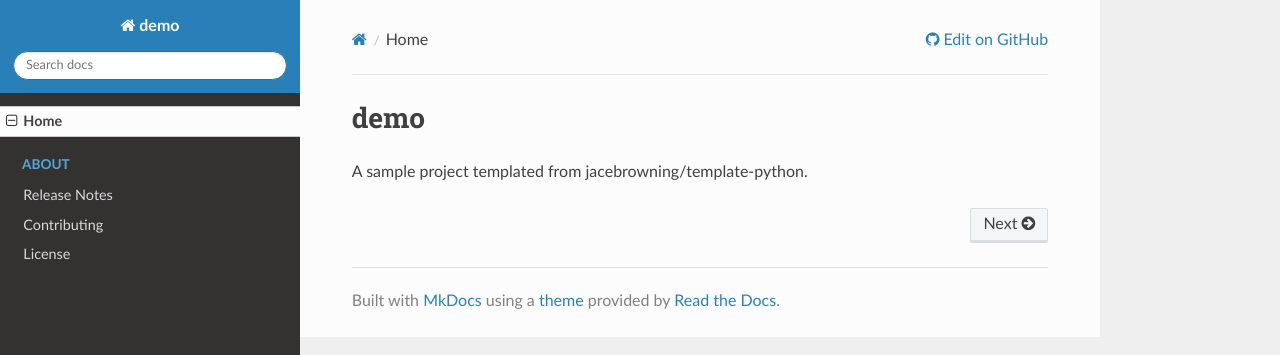
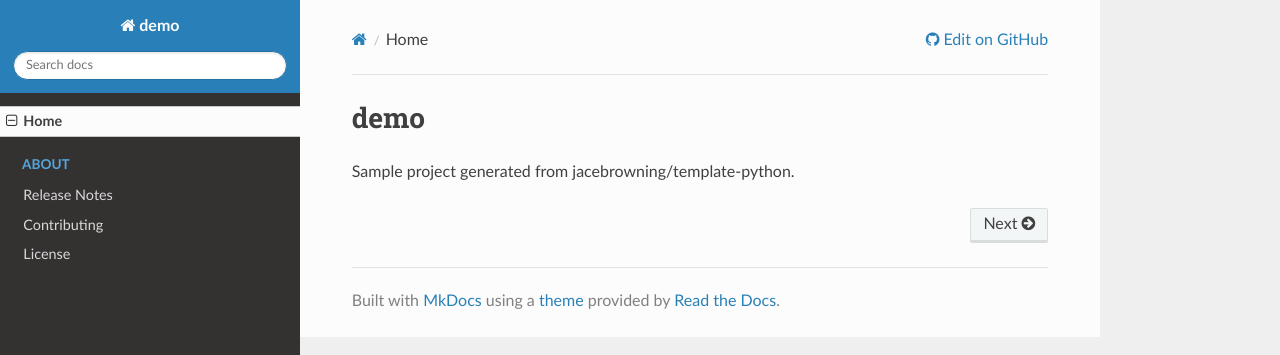
Before and after one commit to jacebrowning/template-python-demo, an MkDocs documentation site: the page built from docs/index.md, in a window 1280 px wide. Shown: the top 355 px of the page. Built offline with MkDocs 1.6.1, drawn with Linux system fonts in a browser that asks for light colours; nearby versions of some CDN libraries; old or Windows-style settings are respelled for this version of MkDocs.

Commit message:
Deploy Travis CI build 1023 to GitHub

```diff
--- a/docs/index.md
+++ b/docs/index.md
@@ -1,3 +1,3 @@
 # demo
 
-A sample project templated from jacebrowning/template-python.
+Sample project generated from jacebrowning/template-python.
--- a/mkdocs.yml
+++ b/mkdocs.yml
@@ -1,5 +1,5 @@
 site_name: demo
-site_description: A sample project templated from jacebrowning/template-python.
+site_description: Sample project generated from jacebrowning/template-python.
 site_author: Jace Browning
 repo_url: https://github.com/jacebrowning/template-python-demo
 
--- a/setup.py
+++ b/setup.py
@@ -46,7 +46,7 @@ setuptools.setup(
     name=read_package_variable('__project__'),
     version=read_package_variable('__version__'),
 
-    description="A sample project templated from jacebrowning/template-python.",
+    description="Sample project generated from jacebrowning/template-python.",
     url='https://github.com/jacebrowning/template-python-demo',
     author='Jace Browning',
     author_email='jacebrowning@gmail.com',
```
Also changed, not shown: README.md (+1 -1 lines).
